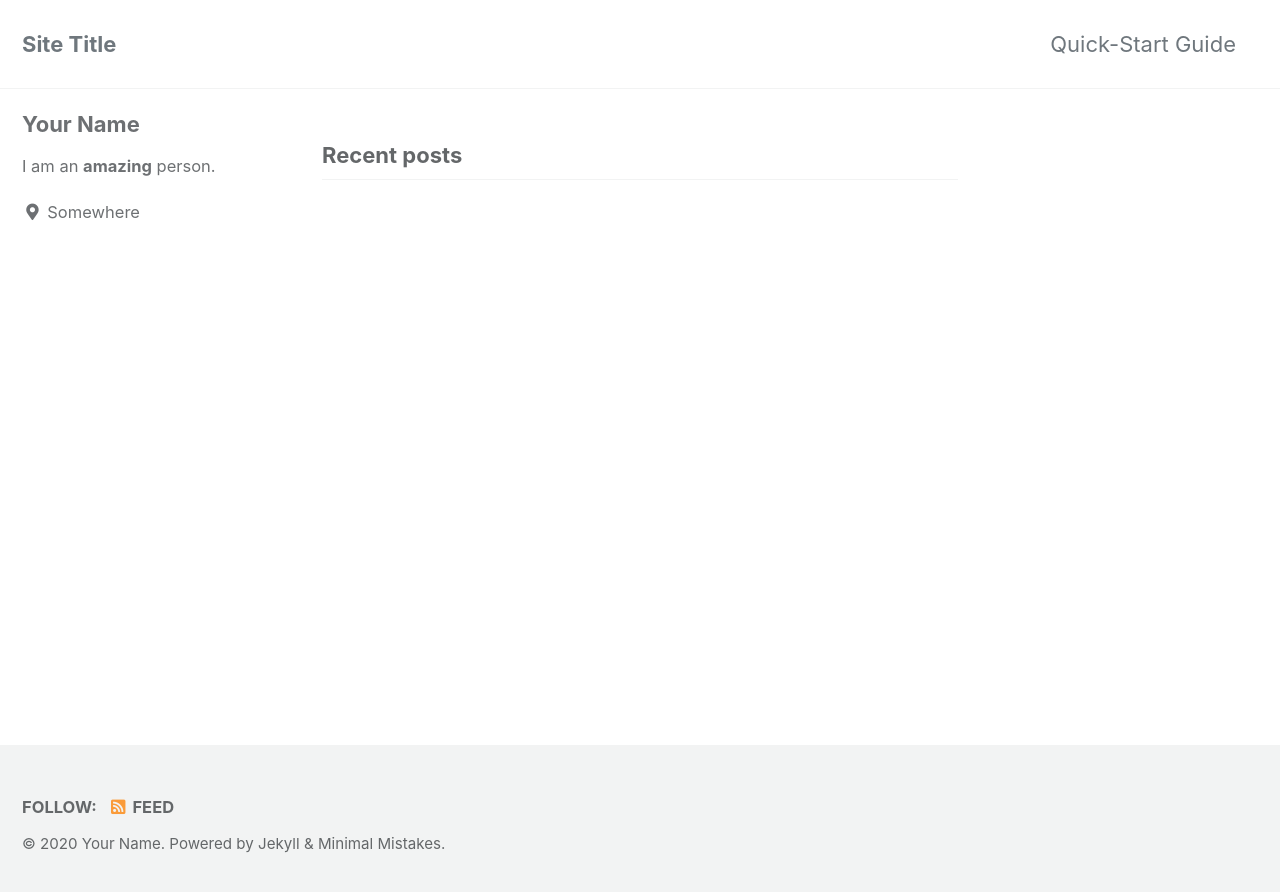
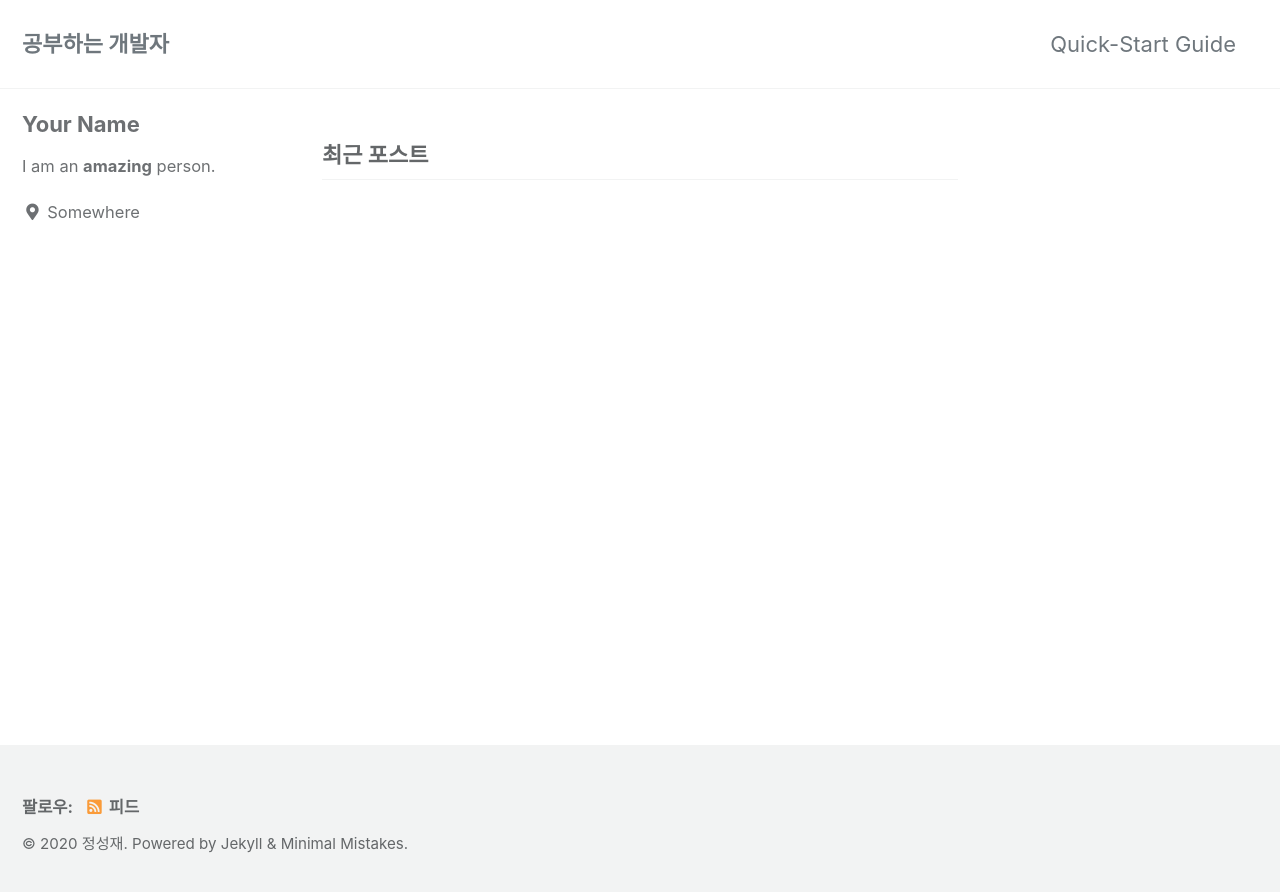
Before and after one commit to SungjaeGH/SungjaeGH.github.io, a Jekyll site: the page built from index.html, in a window 1280 px wide. Shown: the top 892 px of the page. Built offline with Jekyll 4.4.1, drawn with Linux system fonts in a browser that asks for light colours; cached includes are drawn as plain includes; the list of posts is cut into pages by our own code.

Commit message:
Update _config.yml

```diff
--- a/_config.yml
+++ b/_config.yml
@@ -15,12 +15,12 @@
 minimal_mistakes_skin    : "default" # "air", "aqua", "contrast", "dark", "dirt", "neon", "mint", "plum", "sunrise"
 
 # Site Settings
-locale                   : "en-US"
-title                    : "Site Title"
+locale                   : "ko-KR"
+title                    : "공부하는 개발자"
 title_separator          : "-"
 subtitle                 : # site tagline that appears below site title in masthead
-name                     : "Your Name"
-description              : "An amazing website."
+name                     : "정성재"
+description              : "다양한 개발 공부를 하는 블로그"
 url                      : # the base hostname & protocol for your site e.g. "https://mmistakes.github.io"
 baseurl                  : # the subpath of your site, e.g. "/blog"
 repository               : # GitHub username/repo-name e.g. "mmistakes/minimal-mistakes"
```
